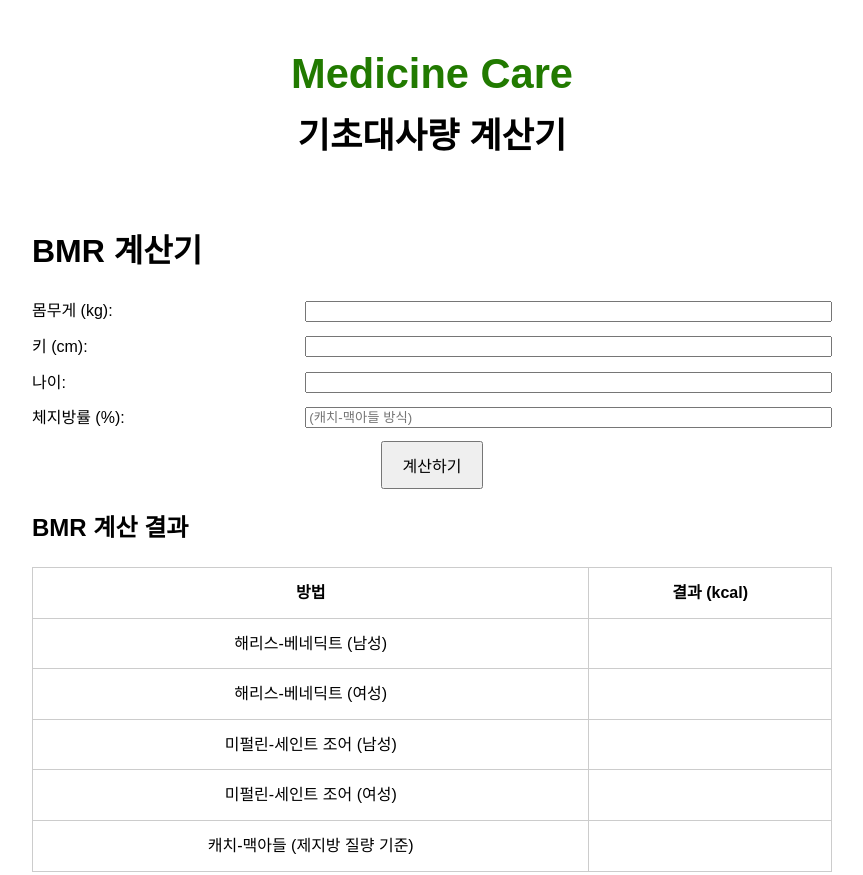
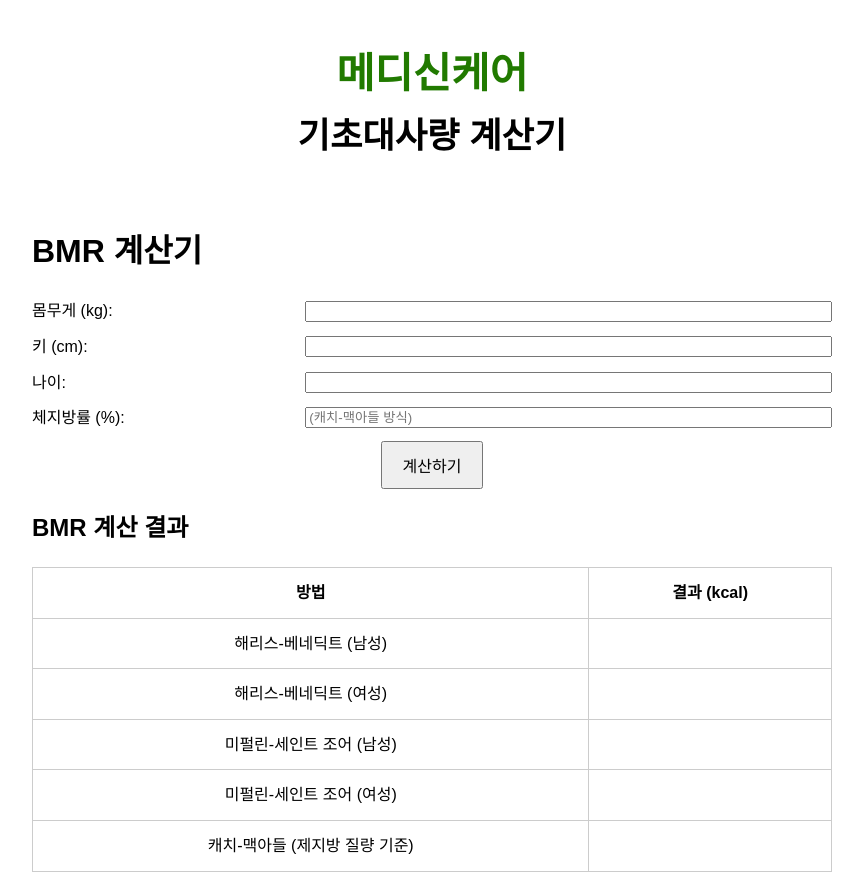
Before and after one commit to medicinecarekorea/bmr_calculator, a plain HTML site: page index.html in a window 1280 px wide. Shown: the top 875 px of the page, without its empty margins (208-1071 px from the left). Drawn offline with Linux system fonts and the light colour scheme.

Commit message:
Update index.html

```diff
--- a/index.html
+++ b/index.html
@@ -61,7 +61,7 @@
 </head>
 <body>
     <h1 style="text-align: center; font-size: 2.0em; margin-bottom: 20px;">
-    <span style="color: #217a00; font-size: 1.3em; display: block;">Medicine Care</span>
+    <span style="color: #217a00; font-size: 1.3em; display: block;">메디신케어</span>
     <span style="color: #000; font-size: 1.1em;">기초대사량 계산기</span>
     </h1>
     <div class="container">
```
